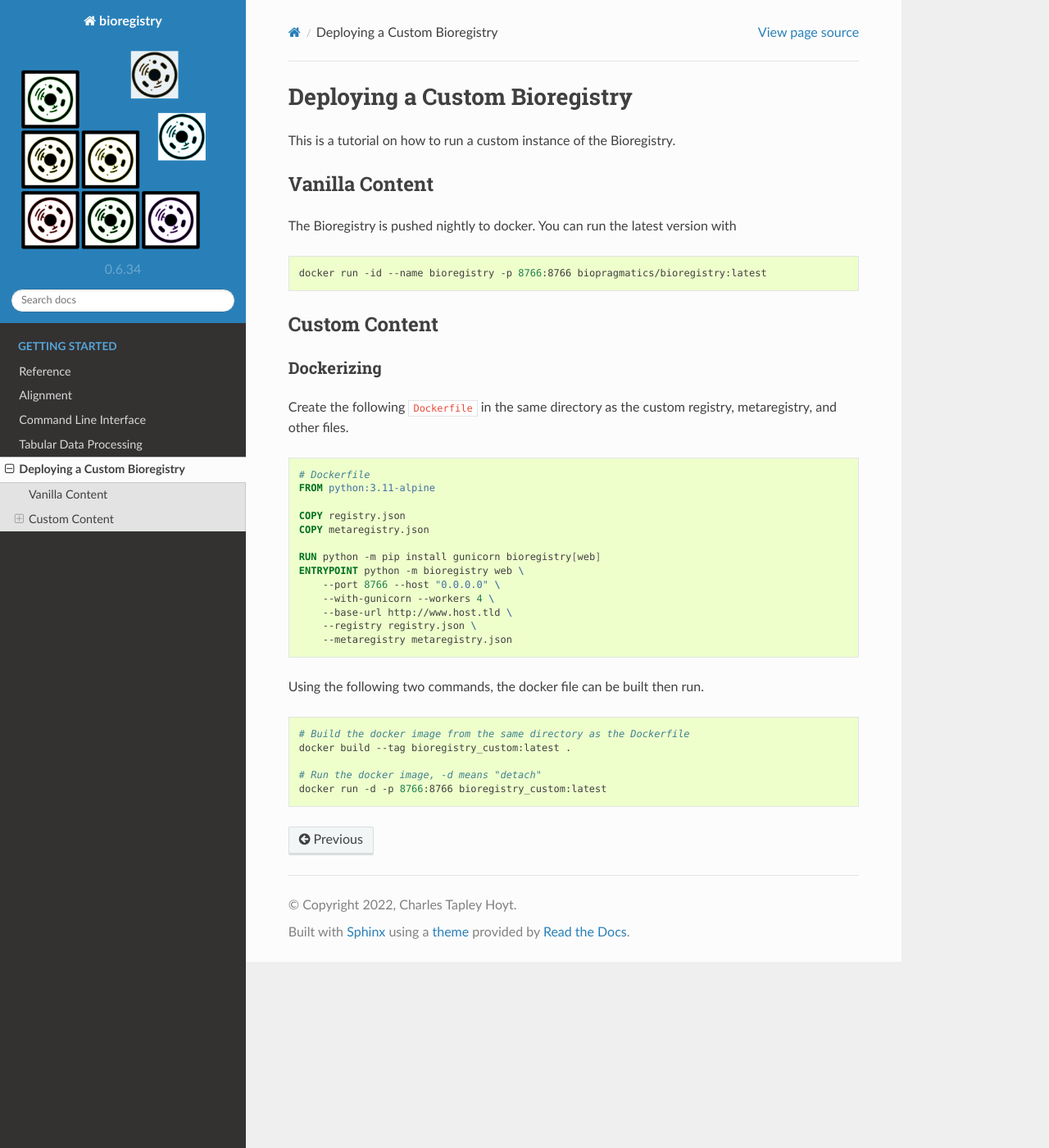
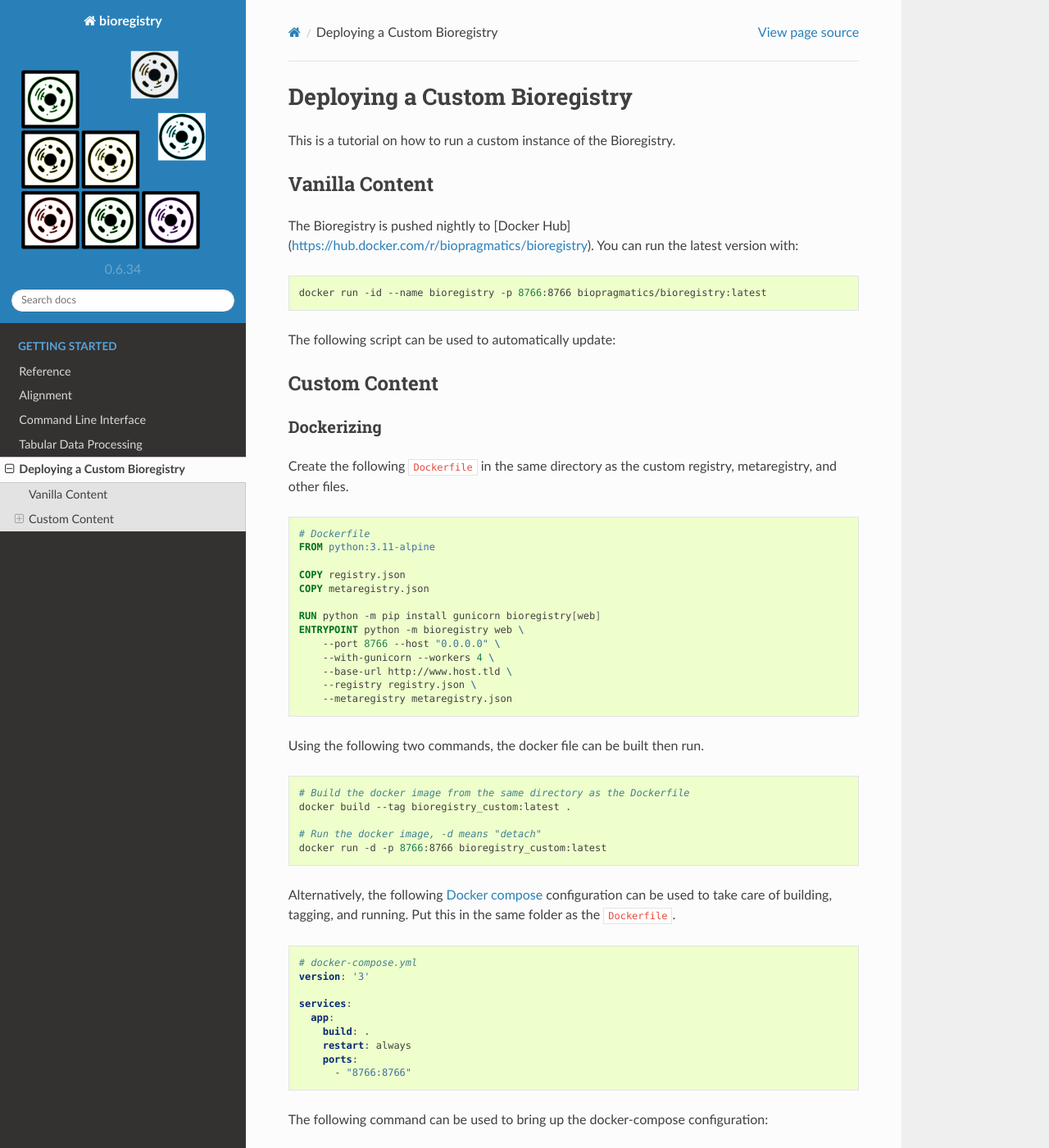
Before and after one commit to biopragmatics/bioregistry, a Sphinx documentation site: the page built from docs/source/custom.rst, in a window 1280 px wide and 1400 px high. Shown: the whole window at 82% size. Built offline with Sphinx 7.4.7 and the Read the Docs theme 2.0.0, drawn with Linux system fonts in a browser that asks for light colours.

Commit message:
Update custom.rst

```diff
--- a/docs/source/custom.rst
+++ b/docs/source/custom.rst
@@ -4,11 +4,34 @@
 
 Vanilla Content
 ---------------
-The Bioregistry is pushed nightly to docker. You can run the latest version with
+The Bioregistry is pushed nightly to [Docker Hub](https://hub.docker.com/r/biopragmatics/bioregistry).
+You can run the latest version with:
 
 .. code-block:: shell
 
     docker run -id --name bioregistry -p 8766:8766 biopragmatics/bioregistry:latest
+
+The following script can be used to automatically update:
+
+.. code-block shell
+
+    # restart.sh
+    #!/bin/bash
+
+    # Store the container's hash
+    BIOREGISTRY_CONTAINER_ID=$(docker ps --filter "name=bioregistry" -aq)
+
+    # Stop and remove the old container, taking advantage of the fact that it's named specifically
+    if [ -n "BIOREGISTRY_CONTAINER_ID" ]; then
+      docker stop $BIOREGISTRY_CONTAINER_ID
+      docker rm $BIOREGISTRY_CONTAINER_ID
+    fi
+
+    # Pull the latest
+    docker pull biopragmatics/bioregistry:latest
+
+    # Run the start script
+    docker run --detach --name bioregistry -p 8766:8766 biopragmatics/bioregistry:latest
 
 Custom Content
 --------------
@@ -45,3 +68,25 @@
 
     # Run the docker image, -d means "detach"
     docker run -d -p 8766:8766 bioregistry_custom:latest
+
+Alternatively, the following `Docker compose <https://docs.docker.com/compose/>`_
+configuration can be used to take care of building, tagging, and running. Put
+this in the same folder as the ``Dockerfile``.
+
+.. code-block:: yaml
+
+    # docker-compose.yml
+    version: '3'
+
+    services:
+      app:
+        build: .
+        restart: always
+        ports:
+          - "8766:8766"
+
+The following command can be used to bring up the docker-compose configuration:
+
+.. code-block:: shell
+
+    docker-compose up
```
